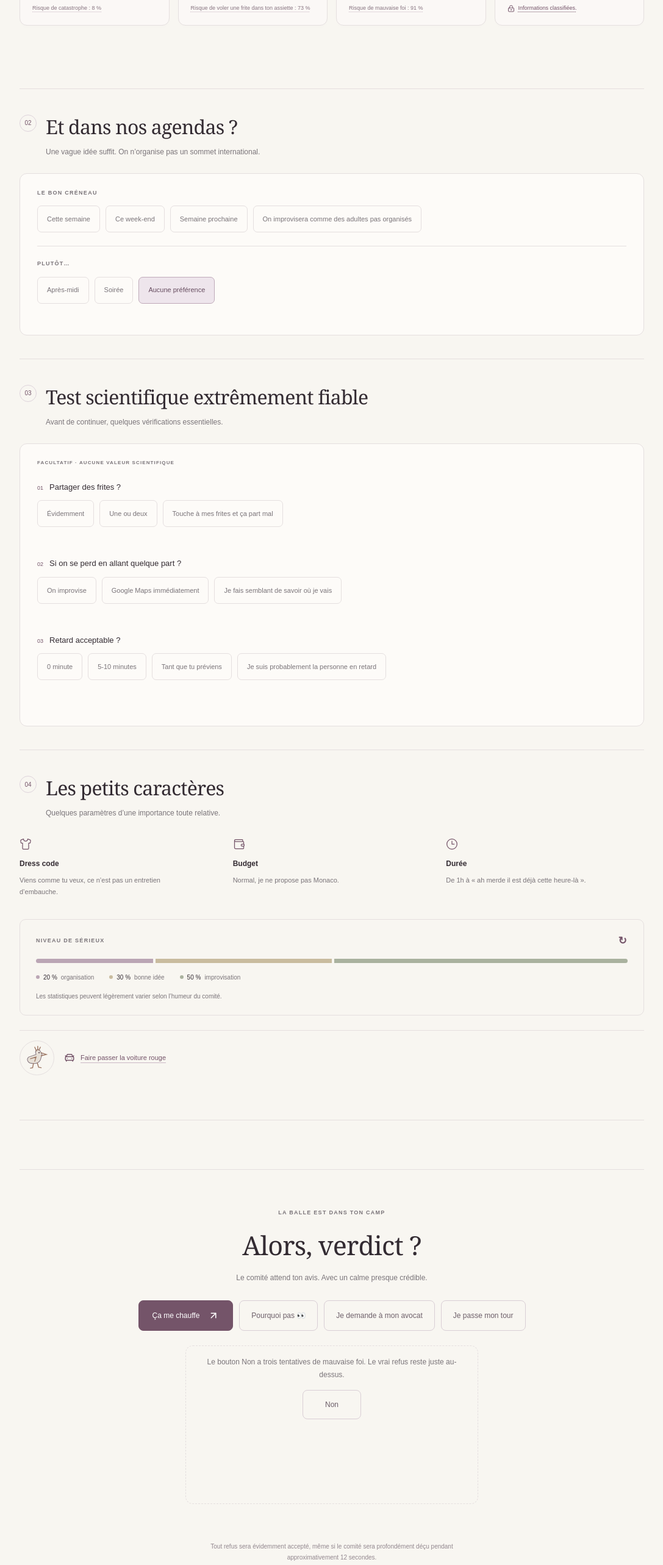
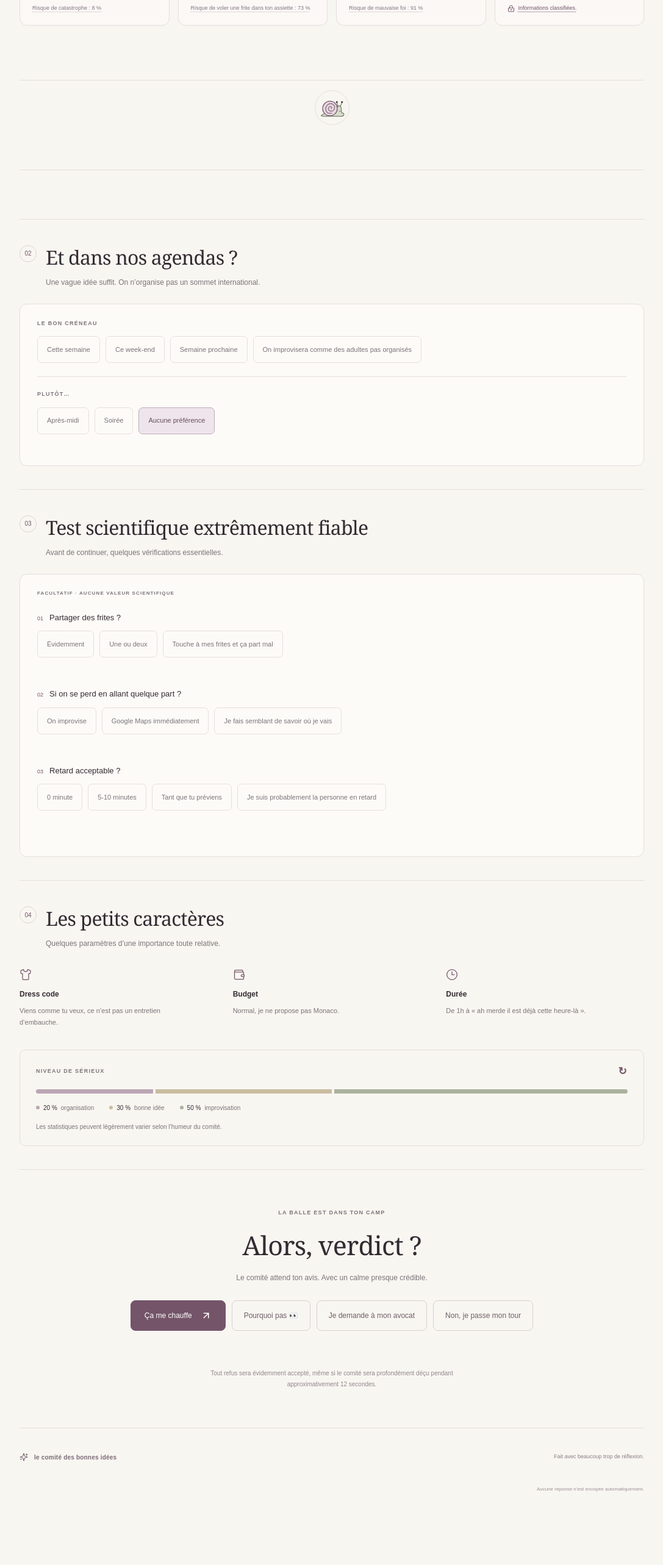
Before and after one commit to VictorStunting1/test_app, a Next.js app: page / in a window 1280 px wide. Shown: the part 1260-3826 px from the top of the page at 61% size, without its empty margins (96-1183 px from the left). After the commit the page ends 3738 px from the top, so only its background shows below. Built offline with nearby package versions, Linux system fonts and the light colour scheme.

Commit message:
Refine invitation decisions and replace companion with a snail

```diff
--- a/app/globals.css
+++ b/app/globals.css
@@ -1099,30 +1099,7 @@ button,
   min-width: 44px;
   min-height: 44px;
 }
-.playful-no {
-  max-width: 480px;
-  margin: 24px auto 0;
-  padding: 16px;
-  border: 1px dashed var(--line);
-  border-radius: 12px;
-}
-.play-hint {
-  font-size: 12px;
-  color: var(--muted);
-  line-height: 1.7;
-}
-.no-playground {
-  position: relative;
-  height: 144px;
-  margin-top: 15px;
-}
-.playful-no-button {
-  position: absolute;
-  left: 0;
-  top: 0;
-  min-width: 96px;
-  margin: 0;
-}
+
 .mobile-companions {
   margin-top: 24px;
   padding: 16px 0;
@@ -1133,7 +1110,7 @@ button,
   align-items: center;
   gap: 16px;
 }
-.cagou-button {
+.snail-button {
   display: grid;
   place-items: center;
   min-width: 56px;
@@ -1143,12 +1120,7 @@ button,
   border-radius: 50%;
   padding: 5px;
 }
-.car-trigger {
-  display: flex;
-  gap: 9px;
-  align-items: center;
-  text-align: left;
-}
+
 .car-lane {
   position: relative;
   overflow-x: hidden;
@@ -1403,20 +1375,12 @@ button,
   footer {
     padding-bottom: max(30px, env(safe-area-inset-bottom));
   }
-  .playful-no {
-    padding: 16px;
-  }
-  .play-hint {
-    font-size: 13px;
-  }
+
   .red-car {
     width: 54px;
   }
   .red-car svg {
     width: 54px;
-  }
-  .car-trigger {
-    font-size: 14px;
   }
 }
 @media (hover: none) {
@@ -1454,3 +1418,7 @@ button,
     top: 100%;
   }
 }
+
+.companion-controls {
+  justify-content: center;
+}
--- a/components/FinalDecision.tsx
+++ b/components/FinalDecision.tsx
@@ -2,7 +2,7 @@
 import { useState } from "react";
 import { invitation, interactions } from "@/config/invitation";
 import { ArrowUpRight } from "lucide-react";
-import { PlayfulNo } from "./PlayfulNo";
+import { motion } from "framer-motion";
 import { Reaction } from "./Reaction";
 import { useDelayedAction } from "./useDelayedAction";
 export function FinalDecision({
@@ -47,7 +47,12 @@ export function FinalDecision({
     <>
       <div className="decision-buttons">
         {invitation.decisions.map((decision, index) => (
-          <button
+          <motion.button
+            whileTap={
+              decision.id === "no"
+                ? { rotate: -2, scale: 0.98 }
+                : { scale: 0.98 }
+            }
             type="button"
             key={decision.id}
             onClick={() => decide(decision.id)}
@@ -57,10 +62,9 @@ export function FinalDecision({
               ? interactions.verdict.lawyerButtons[lawyerStep - 1]
               : decision.label}
             {index === 0 && <ArrowUpRight size={18} />}
-          </button>
+          </motion.button>
         ))}
       </div>
-      <PlayfulNo onRefuse={() => decide("no")} />
       <Reaction
         text={reaction}
         revision={revision}
--- a/components/Invitation.tsx
+++ b/components/Invitation.tsx
@@ -63,6 +63,7 @@ function Section({
   );
 }
 export function Invitation() {
+  const [carTrips, setCarTrips] = useState(0);
   const [activityId, setActivity] = useState("");
   const [period, setPeriod] = useState("");
   const [moment, setMoment] = useState(
@@ -88,6 +89,7 @@ export function Invitation() {
     activity && period
       ? {
           activity,
+          decisionId: decision,
           science,
           period: c.periods.find((p) => p.id === period)!.label,
           moment: c.moments.find((m) => m.id === moment)!.label,
@@ -95,7 +97,7 @@ export function Invitation() {
         }
       : null;
   function decide(id: string) {
-    if ((id === "yes" || id === "maybe") && !selection) {
+    if (id === "yes" && !selection) {
       setError(c.validationMessage);
       return false;
     }
@@ -217,6 +219,7 @@ export function Invitation() {
                   setActivityRevision((v) => v + 1);
                   setError("");
                   setActivity(a.id);
+                  if (a.id === "surprise") setCarTrips((v) => v + 1);
                   setDecision("");
                 }}
               />
@@ -244,6 +247,7 @@ export function Invitation() {
               </button>
             )}
           </div>
+          <MobileCompanions carTrips={carTrips} />
         </Section>
         <Section number="02" title={agendaTitle} intro={c.availabilityIntro}>
           <AvailabilitySelector
@@ -302,7 +306,6 @@ export function Invitation() {
             })}
           </div>
           <SeriousnessGauge />
-          <MobileCompanions />
         </Section>
         <section className="final-section">
           <span className="eyebrow">{c.finalEyebrow}</span>
--- a/components/MobileCompanions.tsx
+++ b/components/MobileCompanions.tsx
@@ -1,15 +1,13 @@
 "use client";
 import { useRef, useState, useEffect } from "react";
 import { motion, useReducedMotion } from "framer-motion";
-import { CarFront } from "lucide-react";
 import { mobilePlay } from "@/config/invitation";
 import { Reaction } from "./Reaction";
 import { useDelayedAction } from "./useDelayedAction";
 
-export function MobileCompanions() {
+export function MobileCompanions({ carTrips }: { carTrips: number }) {
   const [paused, setPaused] = useState(false);
-  const [birdClicks, setBirdClicks] = useState(0);
-  const [carTrips, setCarTrips] = useState(0);
+  const [snailClicks, setSnailClicks] = useState(0);
   const lane = useRef<HTMLDivElement>(null);
   const [width, setWidth] = useState(0);
   const reduced = useReducedMotion();
@@ -26,8 +24,8 @@ export function MobileCompanions() {
       <div className="companion-controls">
         <motion.button
           type="button"
-          aria-label={mobilePlay.birdLabel}
-          className="cagou-button"
+          aria-label={mobilePlay.snailLabel}
+          className="snail-button"
           animate={
             paused || reduced ? { x: 0, y: 0 } : { x: [0, 6, 0], y: [0, -2, 0] }
           }
@@ -37,7 +35,7 @@ export function MobileCompanions() {
           }}
           onClick={() => {
             setPaused(true);
-            setBirdClicks((v) => v + 1);
+            setSnailClicks((v) => v + 1);
             schedule(() => setPaused(false), 1400);
           }}
         >
@@ -49,38 +47,45 @@ export function MobileCompanions() {
             aria-hidden="true"
           >
             <path
-              d="M21 45C10 44 7 35 13 30L30 24C26 14 34 10 39 15L44 24L40 37C36 45 29 46 21 45Z"
-              fill="#e7e0d7"
-              stroke="#877880"
-              strokeWidth="1.5"
+              d="M8 49C17 43 31 45 41 42L44 30C46 26 52 27 53 32L54 44C61 44 61 51 55 52H12C7 52 5 51 8 49Z"
+              fill="#d6ddcb"
+              stroke="#7b806e"
+              strokeWidth="1.8"
+            />
+            <circle
+              cx="27"
+              cy="34"
+              r="17"
+              fill="#e6d8df"
+              stroke="#745469"
+              strokeWidth="1.8"
             />
             <path
-              d="M31 16L27 7M34 14L34 5M37 14L40 7M42 20L54 24L42 27"
-              stroke="#9d7763"
+              d="M31 45C17 48 13 33 22 25C31 18 42 28 36 37C32 44 21 39 24 32C27 26 33 31 30 34"
+              stroke="#927286"
               strokeWidth="2"
               strokeLinecap="round"
             />
-            <circle cx="37" cy="20" r="1.5" fill="#4e3b49" />
             <path
-              d="M24 45L22 55L17 56M33 44L36 54L42 55M17 34L30 30L27 40"
-              stroke="#9d7763"
-              strokeWidth="2"
+              d="M46 30L43 20M51 30L55 20"
+              stroke="#7b806e"
+              strokeWidth="1.8"
+              strokeLinecap="round"
+            />
+            <circle cx="43" cy="19" r="2.2" fill="#4e3b49" />
+            <circle cx="55" cy="19" r="2.2" fill="#4e3b49" />
+            <path
+              d="M48 40Q50 42 52 40"
+              stroke="#7b806e"
+              strokeWidth="1.4"
               strokeLinecap="round"
             />
           </svg>
         </motion.button>
-        <button
-          type="button"
-          className="car-trigger text-button"
-          onClick={() => setCarTrips((v) => v + 1)}
-        >
-          <CarFront size={18} />
-          {mobilePlay.carLabel}
-        </button>
       </div>
       <Reaction
-        text={birdClicks ? mobilePlay.birdReply : ""}
-        revision={birdClicks}
+        text={snailClicks ? mobilePlay.snailReply : ""}
+        revision={snailClicks}
       />
       <div className="car-lane" ref={lane} aria-hidden="true">
         {carTrips > 0 && (
--- a/components/PlayfulNo.tsx
+++ /dev/null
@@ -1,89 +0,0 @@
-"use client";
-import { useRef, useState, useEffect } from "react";
-import { motion, useReducedMotion } from "framer-motion";
-import { mobilePlay } from "@/config/invitation";
-import { Reaction } from "./Reaction";
-import { useDelayedAction } from "./useDelayedAction";
-
-export function PlayfulNo({ onRefuse }: { onRefuse: () => void }) {
-  const zone = useRef<HTMLDivElement>(null);
-  const button = useRef<HTMLButtonElement>(null);
-  const suppressClick = useRef(false);
-  const [attempts, setAttempts] = useState(0);
-  const [bounds, setBounds] = useState({ width: 0, height: 0 });
-  const [finished, setFinished] = useState(false);
-  const reduced = useReducedMotion();
-  const { schedule } = useDelayedAction();
-  useEffect(() => {
-    const measure = () => {
-      if (zone.current && button.current)
-        setBounds({
-          width: Math.max(
-            0,
-            zone.current.clientWidth - button.current.offsetWidth,
-          ),
-          height: Math.max(
-            0,
-            zone.current.clientHeight - button.current.offsetHeight,
-          ),
-        });
-    };
-    measure();
-    const observer = new ResizeObserver(measure);
-    if (zone.current) observer.observe(zone.current);
-    return () => observer.disconnect();
-  }, []);
-  const positions = [
-    { x: bounds.width / 2, y: 0 },
-    { x: bounds.width, y: bounds.height },
-    { x: 0, y: bounds.height / 2 },
-    { x: bounds.width, y: 0 },
-  ];
-  function evade() {
-    if (attempts >= 3) return;
-    suppressClick.current = true;
-    const next = attempts + 1;
-    setAttempts(next);
-    if (next === 3) schedule(() => setFinished(true), 900);
-  }
-  return (
-    <div className="playful-no">
-      <p className="play-hint">{mobilePlay.noHint}</p>
-      <div ref={zone} className="no-playground">
-        <motion.button
-          ref={button}
-          type="button"
-          className="secondary-button playful-no-button"
-          animate={positions[attempts]}
-          transition={{ duration: reduced ? 0 : 0.12 }}
-          onPointerEnter={(event) => {
-            if (event.pointerType === "mouse") evade();
-          }}
-          onPointerDown={(event) => {
-            if (attempts >= 3) suppressClick.current = false;
-            else if (event.pointerType !== "mouse") {
-              event.preventDefault();
-              evade();
-            }
-          }}
-          onClick={(event) => {
-            if (event.detail === 0 || !suppressClick.current) onRefuse();
-            suppressClick.current = false;
-          }}
-        >
-          {mobilePlay.noLabel}
-        </motion.button>
-      </div>
-      <Reaction
-        text={
-          finished
-            ? mobilePlay.noFinished
-            : attempts
-              ? mobilePlay.noReplies[attempts - 1]
-              : ""
-        }
-        revision={attempts}
-      />
-    </div>
-  );
-}
--- a/config/invitation.ts
+++ b/config/invitation.ts
@@ -125,7 +125,12 @@ export const invitation = {
   finalIntro: "Le comité attend ton avis. Avec un calme presque crédible.",
   decisions: [
     { id: "yes", label: "Ça me chauffe", response: "Ça me chauffe 🙂" },
-    { id: "maybe", label: "Pourquoi pas 👀", response: "Pourquoi pas 👀" },
+    {
+      id: "maybe",
+      label: "Pourquoi pas 👀",
+      response:
+        "Pourquoi pas 👀 Ça me tente, mais je ne confirme rien pour l’instant. On en discute ?",
+    },
     {
       id: "lawyer",
       label: "Je demande à mon avocat",
@@ -133,7 +138,7 @@ export const invitation = {
     },
     {
       id: "no",
-      label: "Je passe mon tour",
+      label: "Non, je passe mon tour",
       response: "Merci pour la proposition, mais je passe mon tour.",
     },
   ],
@@ -154,8 +159,15 @@ export const invitation = {
   editLabel: "Modifier ma réponse",
   footer: "Fait avec beaucoup trop de réflexion.",
   footerNote: "Aucune réponse n’est envoyée automatiquement.",
-  responseText: (selection: ResponseSelection) =>
-    `Bon, j’ai étudié ton dossier beaucoup trop sérieusement.\n${selection.decision}\nJe vote pour : ${selection.activity.label}\nPlutôt : ${selection.period} / ${selection.moment}\n${selection.science ? `Indice scientifique : ${selection.science.score} % compatible\nRisque identifié : ${selection.science.risk}\n${selection.science.answers.map((a) => `${a.question} ${a.answer}`).join("\n")}\n` : ""}À toi de jouer 🙂`,
+  responseText: (selection: ResponseSelection) => {
+    const tentative = selection.decisionId === "maybe";
+    const science = selection.science
+      ? `\nIndice scientifique : ${selection.science.score} % compatible\nRisque identifié : ${selection.science.risk}\n${selection.science.answers.map((a) => `${a.question} ${a.answer}`).join("\n")}`
+      : "";
+    return tentative
+      ? `Pourquoi pas 👀 Ça me tente, mais rien n’est confirmé.\nLa piste qui me plaît : ${selection.activity.label}\nCréneau à discuter : ${selection.period} / ${selection.moment}${science}\nOn en parle avant de fixer le plan ?`
+      : `Bon, j’ai étudié ton dossier beaucoup trop sérieusement.\nÇa me chauffe 🙂\nJe vote pour : ${selection.activity.label}\nPlutôt : ${selection.period} / ${selection.moment}${science}\nÀ toi de jouer 🙂`;
+  },
 };
 
 // Tous les textes et variantes interactives restent personnalisables ici.
@@ -315,7 +327,7 @@ export const interactions = {
       "Enfin… de manière très professionnelle évidemment.",
     ],
     maybe:
-      "C’est suffisamment proche d’un oui pour que le comité soit content.",
+      "Le comité note un intérêt prudent. Il range les confettis et attend la suite.",
     lawyer: [
       "Très bien.",
       "Ton avocat a l’air chiant.",
@@ -340,6 +352,11 @@ export const interactions = {
     compatible: "compatible",
     improvise: "Improvisation totale",
   },
+  tentativeTitle: "Une piste, pas encore un oui.",
+  tentativeIntro:
+    "Ça te tente peut-être. Rien n’est fixé : on en discute tranquillement.",
+  tentativePlan: "PISTE ENVISAGÉE",
+  tentativeOrganisation: "CRÉNEAU À DISCUTER",
   pendingIntro:
     "Prends tout le temps qu’il te faut. Le dossier peut parfaitement rester sans suite.",
   refusalIntro:
@@ -347,13 +364,8 @@ export const interactions = {
 };
 
 export const mobilePlay = {
-  noLabel: "Non",
-  noHint:
-    "Le bouton Non a trois tentatives de mauvaise foi. Le vrai refus reste juste au-dessus.",
-  noReplies: ["Pardon ?", invitation.recipientName + ".", "Fais pas la cagou."],
-  noFinished: "Bon vas-y, j’arrête de tricher.",
-  birdLabel: "Toucher le cagou",
-  birdReply: "Le cagou a été consulté. Il n’a absolument aucune qualification.",
-  carLabel: "Faire passer la voiture rouge",
+  snailLabel: "Toucher le cagou escargot",
+  snailReply:
+    "Le cagou avance doucement. Comme les grandes décisions, mais avec une coquille.",
   carReply: "Le comité arrive. Enfin, il cherche encore une place.",
 };
--- a/types/invitation.ts
+++ b/types/invitation.ts
@@ -16,6 +16,7 @@ export type ResponseSelection = {
   period: string;
   moment: string;
   decision: string;
+  decisionId: string;
   science?: ScienceResult;
 };
 
```
Also changed, not shown: components/InvitationSummary.tsx (+14 -6 lines), 1 other file (tests, documents, lock files or other folders).
